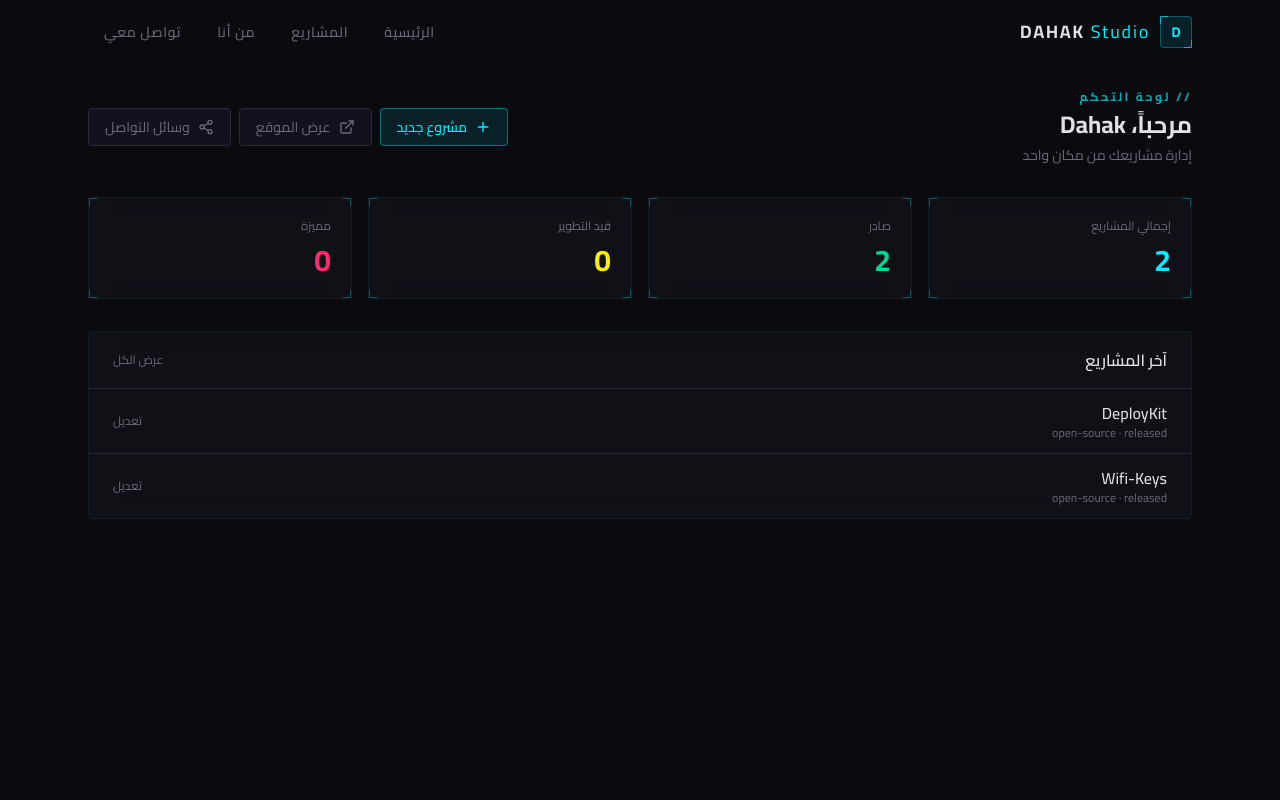
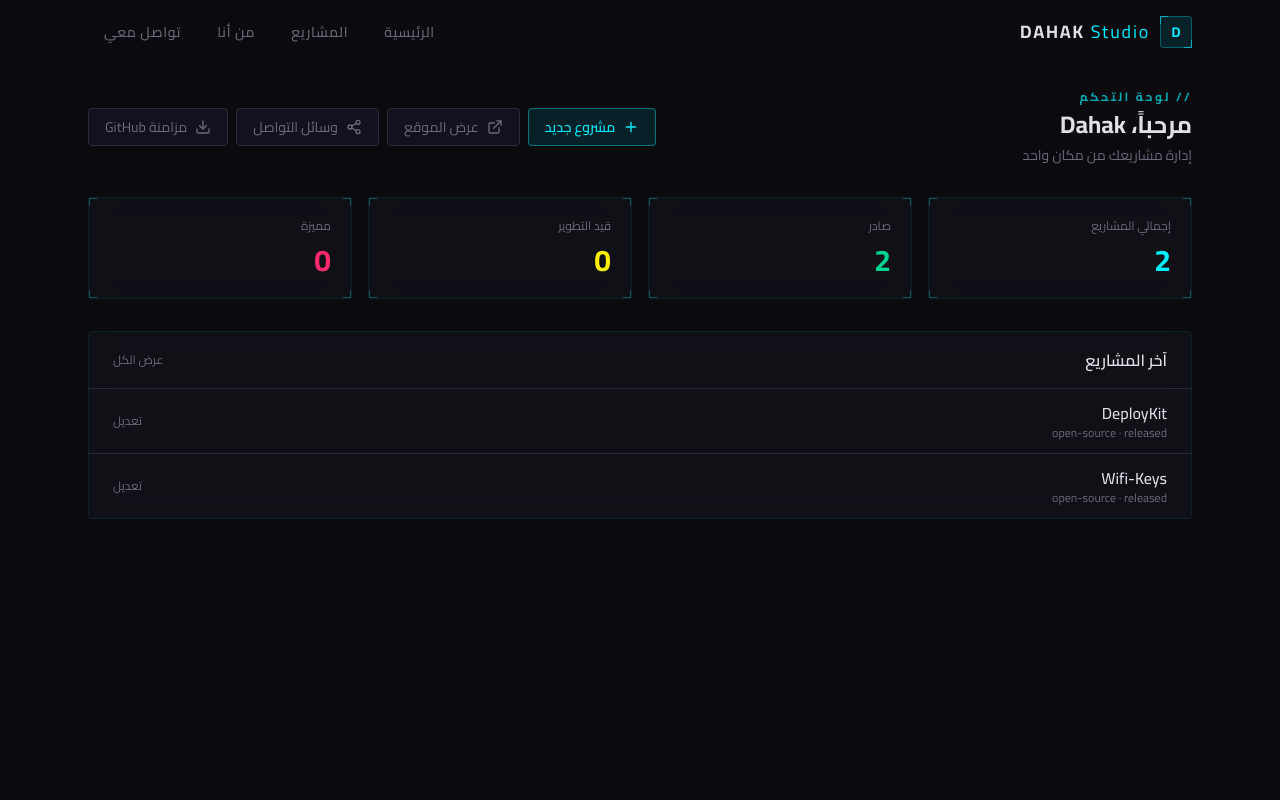
Before and after one commit to dahakabdellah12/dahak-studio, a Next.js app: page /dashboard in a window 1280 px wide. Shown: the top 800 px of the page. Built offline with nearby package versions, Linux system fonts and the light colour scheme.

Commit message:
feat: add GitHub sync button to dashboard

```diff
--- a/src/app/dashboard/page.tsx
+++ b/src/app/dashboard/page.tsx
@@ -1,6 +1,6 @@
 import Link from "next/link";
 import { getProjects } from "@/lib/data/projects-store";
-import { FolderGit2, Plus, ExternalLink, Share2 } from "lucide-react";
+import { FolderGit2, Plus, ExternalLink, Share2, Download } from "lucide-react";
 
 export default async function DashboardPage() {
   const projects = await getProjects();
@@ -50,6 +50,13 @@ export default async function DashboardPage() {
           >
             <Share2 className="h-4 w-4" />
             وسائل التواصل
+          </Link>
+          <Link
+            href="/dashboard/sync"
+            className="inline-flex items-center gap-2 rounded border border-border bg-secondary/50 px-4 py-2 text-sm text-muted-foreground transition-all hover:border-cyan/20 hover:text-cyan"
+          >
+            <Download className="h-4 w-4" />
+            مزامنة GitHub
           </Link>
         </div>
       </div>
```
